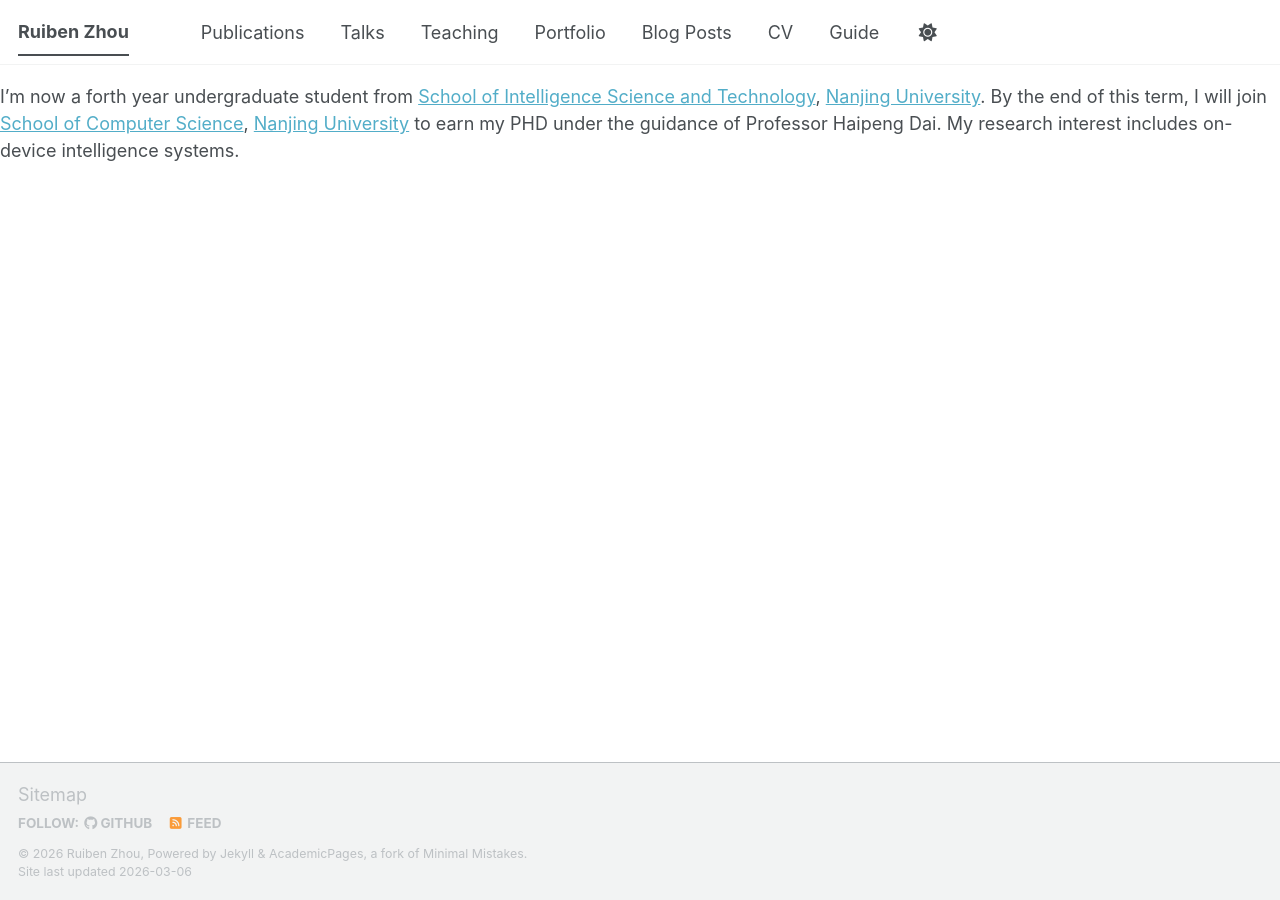
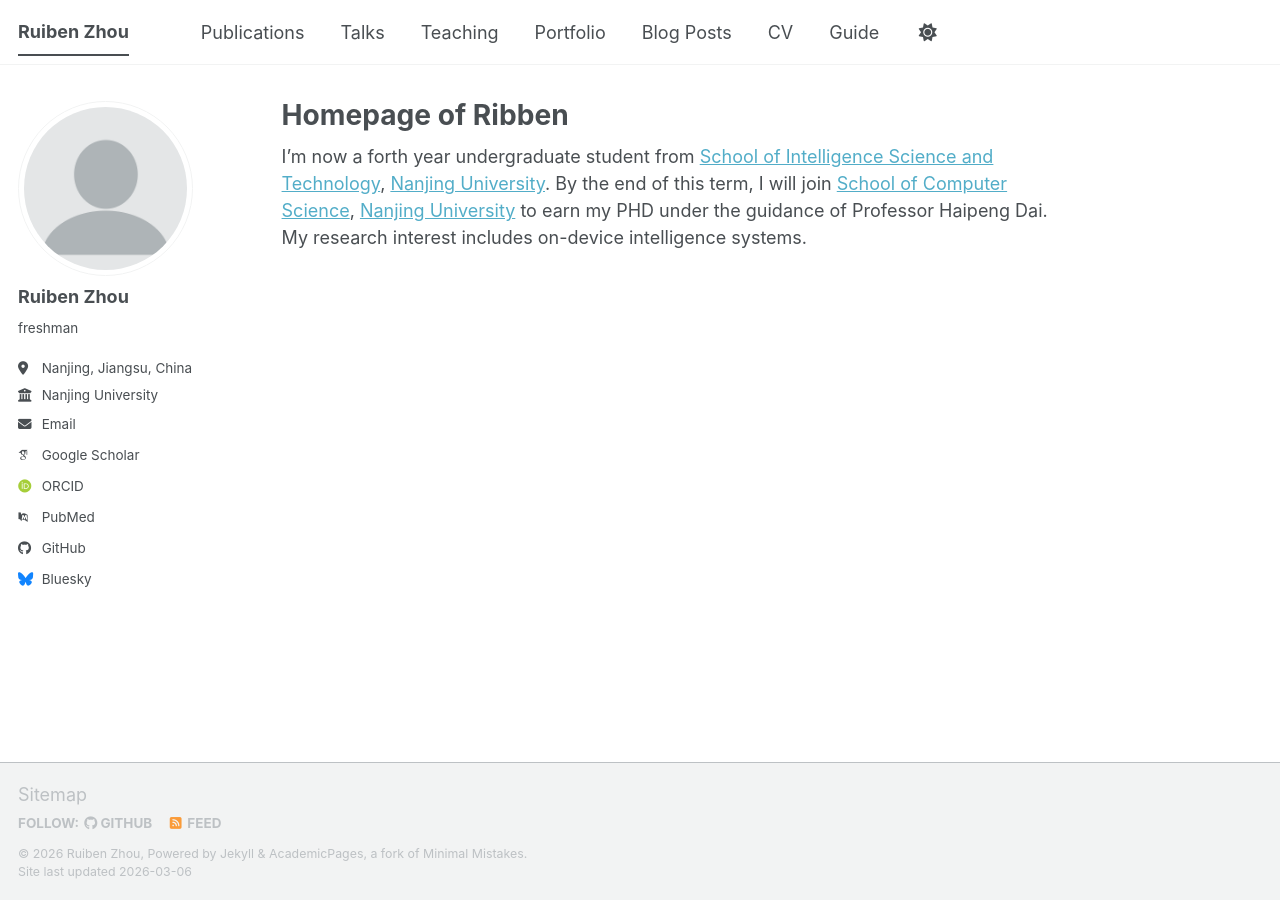
Before and after one commit to ZhouRB7/ZhouRB7.github.io, a Jekyll site: the page built from _pages/about.md, in a window 1280 px wide. Built offline with Jekyll 4.4.1, drawn with Linux system fonts in a browser that asks for light colours; some web fonts are replaced; a script bundle is joined from its source files by our own code; our own code applies the rules of GitHub Pages for plain Markdown files; library files that are not in the unit come from our copies; part of the change alters nothing that is shown.

```diff
--- a/_config.yml
+++ b/_config.yml
@@ -249,7 +249,7 @@ defaults:
       related: true
   # _pages
   - scope:
-      path: "zhourb7.github.io/"
+      path: ""
       type: pages
     values:
       layout: single
```
